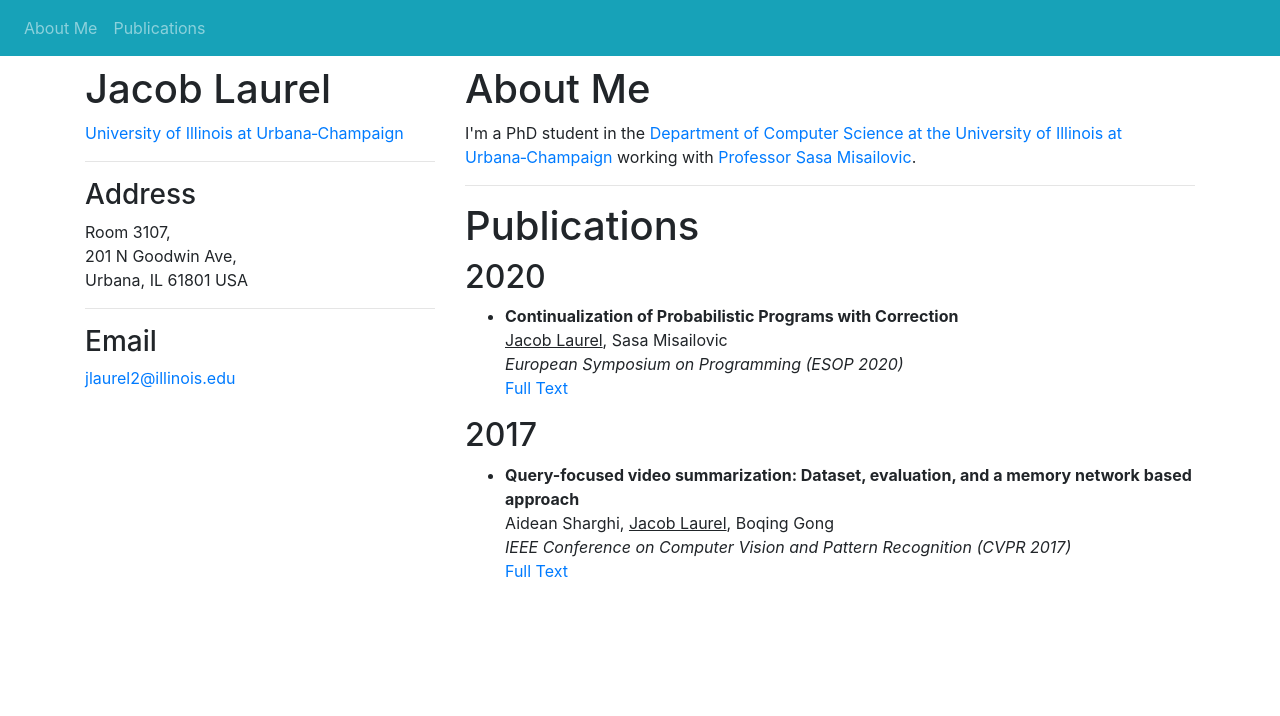
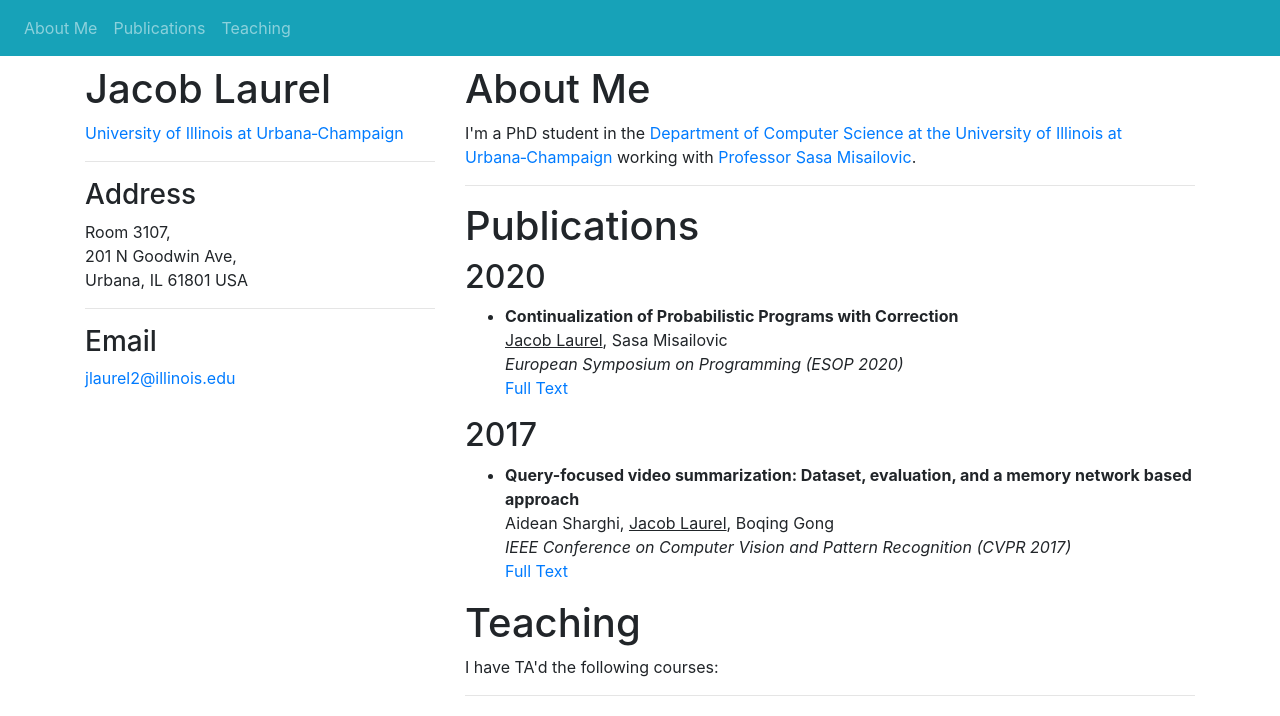
Before and after one commit to jsl1994/jsl1994.github.io, a plain HTML site: page index.html in a window 1280 px wide. Drawn offline with nearby package versions, Linux system fonts and the light colour scheme.

Commit message:
added TA section

```diff
--- a/index.html
+++ b/index.html
@@ -27,6 +27,9 @@
       </li>
       <li class="nav-item">
         <a class="nav-link" href="#publications">Publications</a>
+      </li>
+      <li class="nav-item">
+        <a class="nav-link" href="#teaching">Teaching</a>
       </li>
     </ul>
   </div>
@@ -70,6 +73,10 @@
             <a href="papers/CVPR2017Final.pdf">Full Text</a> <!--| <a href="presentations/ICSE2019.pdf">Slides</a> <br> -->
 
       </ul>
+      <h1 id="teaching">Teaching</h1>
+      I have TA'd the following courses:
+     <!--  You can find my resume <a href="misc/resume.pdf">here</a>. -->
+      <hr>
     </div>
   </div>
 </div>
```
